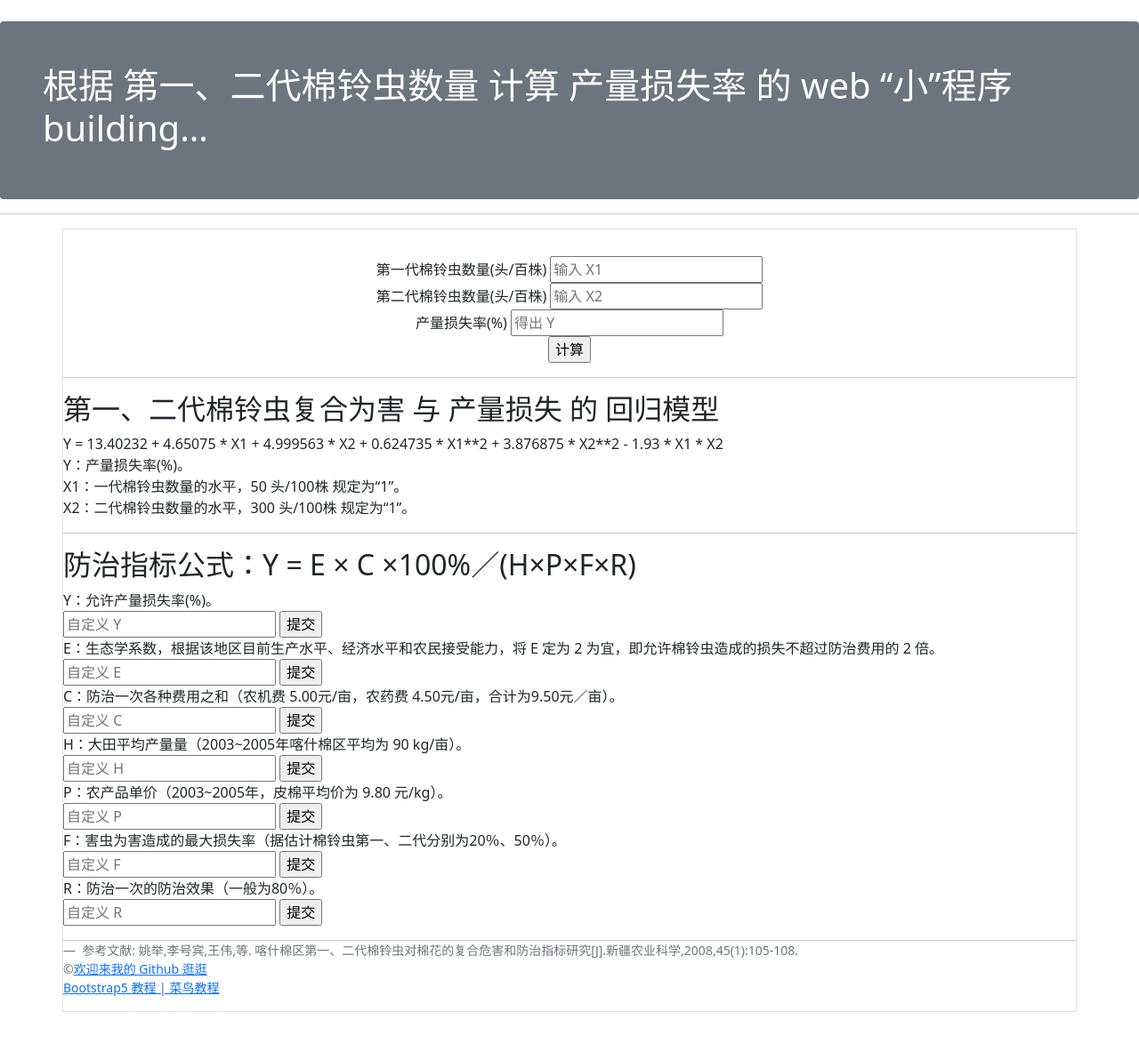
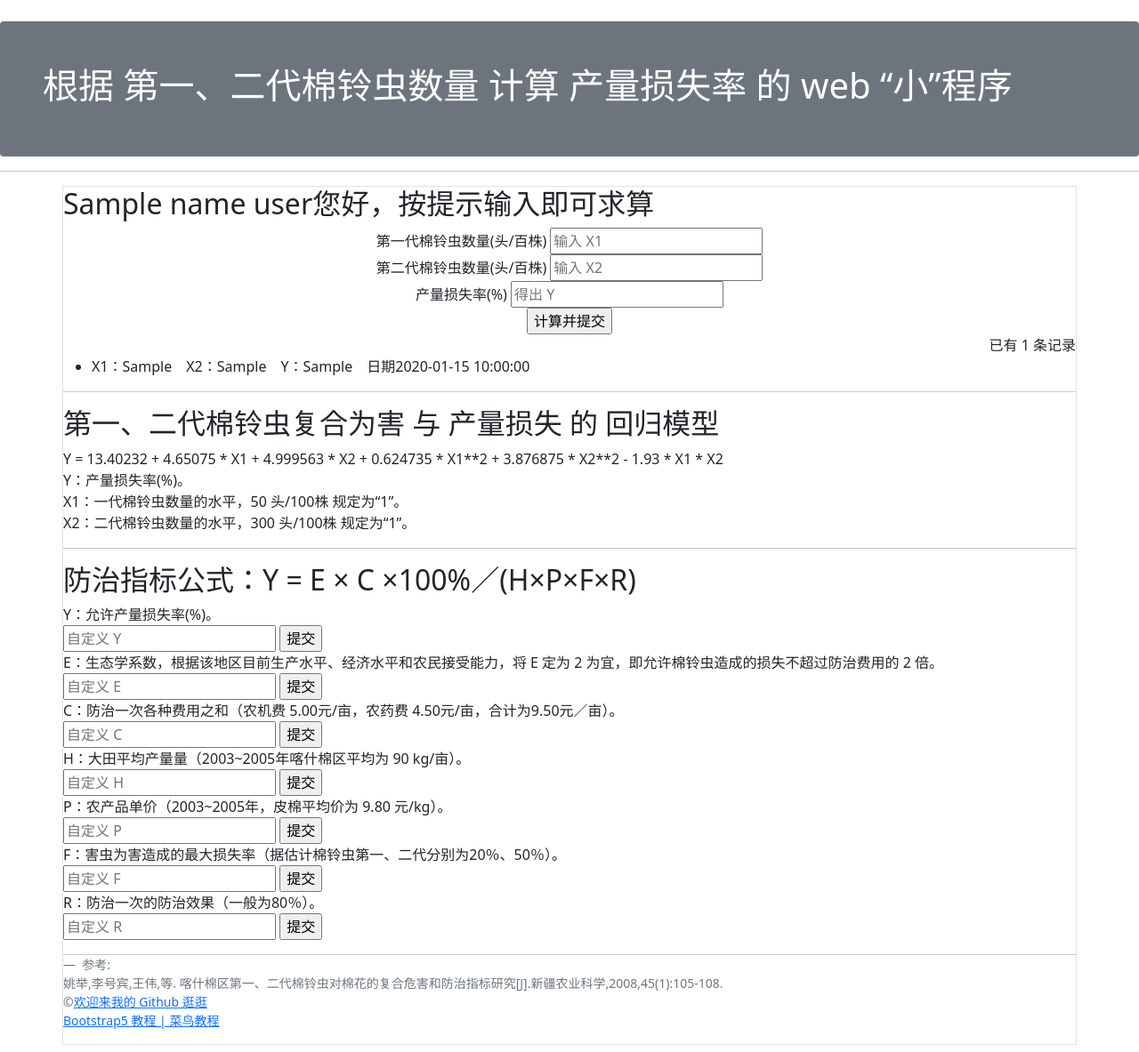
Before and after one commit to Rhylan2333/My_Big_data_minored_in_the_final_assignment_of_the_first_semester, a Flask app: template templates/index.html in a window 1280 px wide. Shown: the part 56-1239 px from the top of the page at 89% size. Before the commit the page ends 1194 px from the top, so only its background shows below. Run offline with Flask 2, Linux system fonts and the light colour scheme; the template is opened without the code that fills it: most values are stand-ins (such as "Sample title", 1, 10 or a date in 2020); some libraries are stand-ins or nearby versions.

Commit message:
我混用代码了，学会了在传入 render_template() 函数的关键字参数中，左边的 movies 是模板中使用的变量名称，右边的 movies 则是该变量指向的实际对象。这里传入模板的 name 是字符串，movies 是列表，但能够在模板里使用的不只这两种 Python 数据结构，你也可以传入元组、字典、函数等。

```diff
--- a/app.py
+++ b/app.py
@@ -5,14 +5,25 @@ app = Flask(__name__)
 
 
 @app.route('/', methods=['GET', 'POST'])
-def index():
-    if request.method == "POST":
-        X1 = eval(request.form.get('left')) / 50
-        X2 = eval(request.form.get('right')) / 300
-        Y0 = formula.cal_the_complex_of_1_and_2_generation_of_Ha_0(X1, X2)
-        return render_template('index.html', RESULT=str(Y0))
-    return render_template('index.html')
-
+# def index():
+#     if request.method == "POST":
+#         X1 = eval(request.form.get('left')) / 50
+#         X2 = eval(request.form.get('right')) / 300
+#         Y0 = formula.cal_the_complex_of_1_and_2_generation_of_Ha_0(X1, X2)
+#         return render_template('index.html', RESULT=str(Y0))
+#     return render_template('index.html')
+# 返回渲染好的模板作为响应
+def show_list_ha():
+# 定义虚拟数据
+    name_user = '蔡雨豪'
+    list_ha = [
+        {'x1': '50', 'x2': '300', 'y': '25.624243', 'date': '2022-01-29', },
+        {'x1': '10', 'x2': '60', 'y': '15.435247', 'date': '2022-01-25', },
+        {'x1': '20', 'x2': '120', 'y': '17.6739028', 'date': '2022-01-26', },
+        {'x1': '30', 'x2': '180', 'y': '20.1182874', 'date': '2022-01-27', },
+        {'x1': '40', 'x2': '250', 'y': '22.768400800000002', 'date': '2022-01-28', },
+    ]
+    return render_template('index.html', name_user=name_user, list_ha=list_ha)
 
 if __name__ == "__main__":
     app.run(debug=True)
--- a/templates/index.html
+++ b/templates/index.html
@@ -30,11 +30,12 @@
         </ul>
     </nav>
     <div class="mt-4 p-5 bg-secondary text-white rounded">
-        <h1>根据 第一、二代棉铃虫数量 计算 产量损失率 的 web “小”程序 building…</h1>
+        <h1>根据 第一、二代棉铃虫数量 计算 产量损失率 的 web “小”程序</h1>
     </div>
     <hr>
     <div class="container p-0 my-2 border">
-        <div align="center" style="margin-top:30px">
+        <h2>{{ name_user }}您好，按提示输入即可求算</h2>
+        <div align="center">
             <form method="POST" name="form">
                 <!-- 指定提交方法为 POST -->
                 <label for="left">第一代棉铃虫数量(头/百株)</label>
@@ -46,9 +47,23 @@
                 <label for="right">产量损失率(%)</label>
                 <input type="text" name="result" placeholder="得出 Y" readonly="readonly" value="{{ RESULT }}" />
                 <br>
-                <input type="submit" name="submit" value="计算" /><!-- 提交按钮 -->
+                <input type="submit" name="submit" value="计算并提交" /><!-- 提交按钮 -->
             </form>
         </div>
+        <!-- 在这逐行输出 棉铃虫信息(ha_info) 的记录 -->
+        <div align="right">
+            {# 使用 length 过滤器获取 list_ha 变量的长度 #}
+            已有 {{ list_ha | length }} 条记录
+        </div>
+        <div align="left">
+            <ul>
+                {% for row_ha in list_ha %} {# 迭代 list_ha 变量 #}
+                <li>X1：{{ row_ha.x1 }}&emsp;X2：{{ row_ha.x2 }}&emsp;Y：{{ row_ha.y }}&emsp;日期{{ row_ha.date }}</li>
+                {# 等同于 row_ha['x1'] #}
+                {% endfor %} {# 使用 endfor 标签结束 for 语句 #}
+            </ul>
+        </div>
+
         <hr>
         <h2>第一、二代棉铃虫复合为害 与 产量损失 的 回归模型</h2>
         <p>
@@ -84,7 +99,8 @@
         </p>
         <hr>
         <footer class="blockquote-footer">
-            参考文献: 姚举,李号宾,王伟,等. 喀什棉区第一、二代棉铃虫对棉花的复合危害和防治指标研究[J].新疆农业科学,2008,45(1):105-108.<br>
+            参考: <br>
+            姚举,李号宾,王伟,等. 喀什棉区第一、二代棉铃虫对棉花的复合危害和防治指标研究[J].新疆农业科学,2008,45(1):105-108.<br>
             &copy;<a href="https://github.com/Rhylan2333">欢迎来我的 Github 逛逛</a><br>
             <a href="https://www.runoob.com/bootstrap5/bootstrap5-tutorial.html">Bootstrap5 教程 | 菜鸟教程</a>
         </footer>
```
Also changed, not shown: index0.html (deleted, +0 -36 lines).
